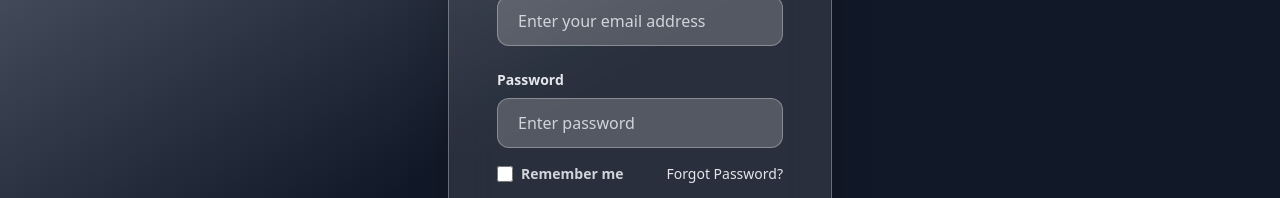
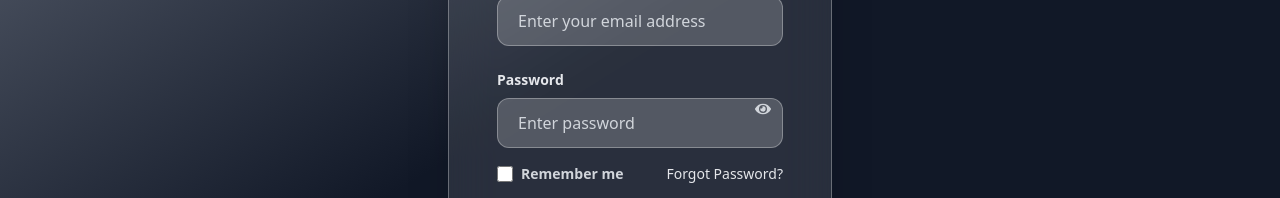
Before and after one commit to sougata-9/EMS-Project, a React (Vite) app in the folder frontend/: page /login in a window 1280 px wide. Shown: the part 360-558 px from the top of the page. Built offline with nearby package versions, Linux system fonts and the light colour scheme; a web font is replaced by a local one.

Commit message:
eye button added

```diff
--- a/frontend/src/pages/Login.jsx
+++ b/frontend/src/pages/Login.jsx
@@ -2,10 +2,12 @@ import axios from 'axios'
 import React, { useState } from 'react'
 import { useAuth } from '../context/authContext'
 import { useNavigate } from 'react-router-dom'
+import { FaEye, FaEyeSlash } from 'react-icons/fa'
 
 const Login = () => {
    const [email, setEmail] = useState("")
    const [password, setPassword] = useState("")
+   const [showPassword, setShowPassword] = useState(false)
    const [error, setError] = useState(null)
    const {login} = useAuth()
    const navigate = useNavigate()
@@ -84,12 +86,12 @@ const Login = () => {
                 </div>
 
                 {/* === Password Field === */}
-                <div className="mb-4">
+                <div className="mb-4 relative">
                     <label htmlFor="password" className="block text-sm font-bold text-gray-200 mb-2">Password</label>
                     <input
-                        type="password"
+                        type={showPassword ? "text" : "password"}
                         id="password"
-                        className="w-full px-5 py-3 border border-white border-opacity-30 rounded-xl
+                        className="w-full px-5 pr-10 py-3 border border-white border-opacity-30 rounded-xl
                                    bg-white bg-opacity-20 text-white placeholder-gray-300
                                    focus:outline-none focus:ring-2 focus:ring-teal-500 focus:border-teal-500
                                    transition duration-300 ease-in-out"
@@ -97,6 +99,13 @@ const Login = () => {
                         onChange={(e) => setPassword(e.target.value)}
                         required
                     />
+                    <button
+                        type="button"
+                        onClick={() => setShowPassword(!showPassword)}
+                        className="absolute right-3 top-1/2 transform -translate-y-1/2 text-gray-300 hover:text-white transition duration-200"
+                    >
+                        {showPassword ? <FaEyeSlash /> : <FaEye />}
+                    </button>
                 </div>
 
                 {/* === Remember Me & Forgot Password === */}
```
